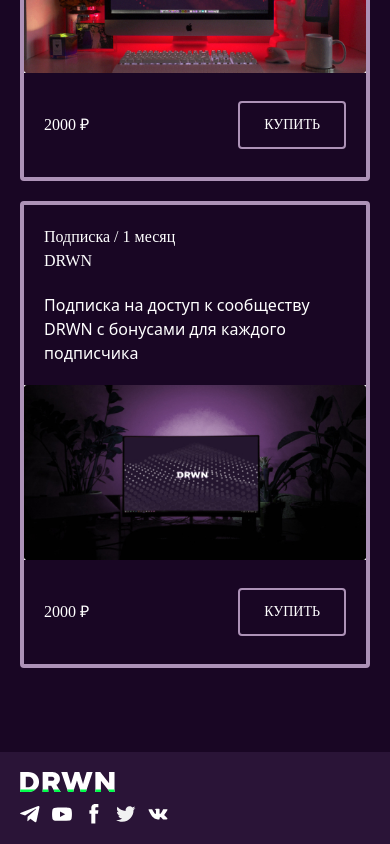
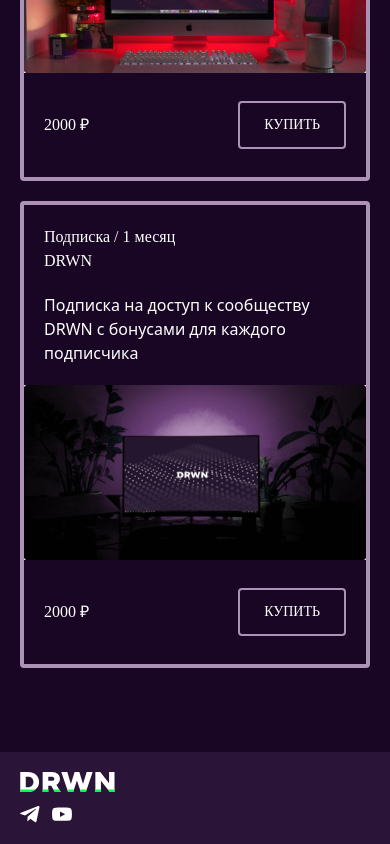
Before and after one commit to firedrwn/drwn-land, a Nuxt app: page /education in a window 390 px wide. Shown: the part 8299-9143 px from the top of the page. Built offline with nearby package versions, Linux system fonts and the light colour scheme; what vue-agile would draw is missing.

Commit message:
fixes in algo and ideas land and footer and flags

```diff
--- a/components/Footer.vue
+++ b/components/Footer.vue
@@ -6,8 +6,8 @@
         </div>
 
         <div class="flex align-middle ml-5 mt-3 sm:mx-5 md:mr-32">
-            <a class="mr-3 md:mr-5" v-for="img in images" :key="img"  href="">
-                <img class="w-5 h-5" :src="img" alt="">
+            <a class="mr-3 md:mr-5" v-for="img in images" :key="img.img"  :href="img.link">
+                <img class="w-5 h-5" :src="img.img" alt="">
             </a>
         </div>
       </div>
@@ -19,11 +19,8 @@
     data() {
         return {
             images: [
-                '/img/tg.svg',
-                '/img/yt.svg',
-                '/img/fb.svg',
-                '/img/tw.svg',
-                '/img/vk.svg',
+                { img: '/img/tg.svg', link: 'https://t.me/drwn_trade'},
+                { img: '/img/yt.svg', link: 'https://www.youtube.com/channel/UCLbKokxJVsqfraWGYKtC7Uw'},
             ]
         }
     }
--- a/components/Navbar.vue
+++ b/components/Navbar.vue
@@ -19,8 +19,8 @@
         </div>
 
         <div :class="{ hidden: isHidden }" class="flex self-center pb-5 sm:pb-0 cursor-pointer ml-14 sm:mb-0 sm:ml-auto sm:mr-10 lg:mr-32">
-            <img class="w-7 mr-2 h-5" src="@/assets/img/ru.png" alt="">
-            <img class="w-7 mr-2 h-5" src="@/assets/img/en.png" alt="">
+            <!-- <img class="w-7 mr-2 h-5" src="@/assets/img/ru.png" alt="">
+            <img class="w-7 mr-2 h-5" src="@/assets/img/en.png" alt=""> -->
         </div>
     </div>
 </div>
--- a/pages/algo.vue
+++ b/pages/algo.vue
@@ -21,8 +21,8 @@
             </div> -->
 
             <div class="flex self-center align-middle  cursor-pointer ml-14 sm:mb-0 sm:ml-auto sm:mr-10 lg:mr-32">
-                <img class="w-7 mr-2 h-5" src="@/assets/img/ru.png" alt="">
-                <img class="w-7 mr-2 h-5" src="@/assets/img/en.png" alt="">
+                <!-- <img class="w-7 mr-2 h-5" src="@/assets/img/ru.png" alt="">
+                <img class="w-7 mr-2 h-5" src="@/assets/img/en.png" alt=""> -->
             </div>
         </div>
     </div>
@@ -38,7 +38,7 @@
                   <div class="font-ttnorms sm:text-lg xl:text-2xl">применимость разных инструментов.</div>
                   <div class="font-ttnorms sm:text-lg xl:text-2xl">Мы даем это — попробуй бесплатно!</div>
                   <div class="flex">
-                    <a :href="'http://t.me/drwntrade_bot/?start=' + utm" class="bot font-benzin-bold py-1 px-2 mt-8 xl:py-2 xl:px-3 xl:text-lg border-2 border-base-green rounded cursor-pointer transition duration-300 hover:bg-base-green hover:text-deep-purple uppercase">начать</a>
+                    <a :href="'http://t.me/drwntrade_bot/?start=' + utm" class="bot font-benzin-bold mt-8 py-3 px-6 text-sm border-2 border-base-green rounded cursor-pointer transition duration-300 hover:bg-base-green hover:text-deep-purple uppercase">начать</a>
                   </div>
               </div>
               <div class="relative mt-5 md:mt-0">
@@ -66,7 +66,7 @@
                     <div class="font-ttnorms ml-3 text-lg xl:text-2xl">Сообщество единомышленников</div>
                   </div>
                   <div id="stag" class="flex">
-                    <a :href="'http://t.me/drwntrade_bot/?start=' + utm" class="bot font-benzin-bold py-2 px-3 mt-8 xl:py-2 xl:px-3 xl:text-lg border-2 border-base-green text-white transition duration-300 hover:bg-base-green hover:text-deep-purple rounded-sm cursor-pointer uppercase">начать</a>
+                    <a :href="'http://t.me/drwntrade_bot/?start=' + utm" class="bot font-benzin-bold mt-8 py-3 px-6 text-sm border-2 border-base-green rounded cursor-pointer transition duration-300 hover:bg-base-green hover:text-deep-purple uppercase">начать</a>
                   </div>
               </div>
               <div class="mt-5 md:mt-12 md:w-2/3 lg:mt-28 lg:mb-20">
@@ -80,7 +80,10 @@
                     </g>
                     </svg>
 
-                    <img id="tablet" class="lg:pl-24" src="/img/tablet.png" alt="">
+                    <!-- <img id="tablet" class="lg:pl-24" src="/img/tablet.png" alt=""> -->
+                    <div id="tablet" class="z-10 lg:pl-24 h-64">
+                        <iframe class="w-full h-full"  src="https://www.youtube.com/embed/hArP4g4OSi0" title="YouTube video player" frameborder="0" allow="accelerometer; autoplay; clipboard-write; encrypted-media; gyroscope; picture-in-picture" allowfullscreen></iframe>
+                    </div>
                   </div>
               </div>
           </div>
@@ -132,7 +135,7 @@
 
             <div class="flex justify-center lg:justify-around lg:w-1/2 lg:pl-64">
                 <div class="md:self-center">
-                    <a :href="'http://t.me/drwntrade_bot/?start=' + utm" class="bot border-2 border-base-green text-white inline-block py-2 px-4 rounded transform hover:bg-base-green hover:text-deep-purple transition duration-300 cursor-pointer font-benzin-bold uppercase">Получить</a>
+                    <a :href="'http://t.me/drwntrade_bot/?start=' + utm" class="bot text-white font-benzin-bold mt-8 py-3 px-6 text-sm border-2 border-base-green rounded cursor-pointer transition duration-300 hover:bg-base-green hover:text-deep-purple uppercase">Получить</a>
                 </div>
             </div>
 
@@ -154,8 +157,8 @@
         </div>
 
         <div class="flex align-middle ml-5 mt-3 sm:mx-5 md:mr-32">
-            <a class="mr-3 md:mr-5" v-for="img in images" :key="img"  href="">
-                <img class="w-5 h-5" :src="img" alt="">
+            <a class="mr-3 md:mr-5" v-for="img in images" :key="img.img"  :href="img.link">
+                <img class="w-5 h-5" :src="img.img" alt="">
             </a>
         </div>
       </div>
@@ -172,11 +175,8 @@
       utm: '',
       isHidden: this.menuHidden(),
       images: [
-                '/img/tg.svg',
-                '/img/yt.svg',
-                '/img/fb.svg',
-                '/img/tw.svg',
-                '/img/vk.svg',
+                { img: '/img/tg.svg', link: 'https://t.me/drwn_trade'},
+                { img: '/img/yt.svg', link: 'https://www.youtube.com/channel/UCLbKokxJVsqfraWGYKtC7Uw'},
             ],
       feedbacks: [
                 {
@@ -199,7 +199,7 @@
                     name: 'Анна',
                     initials: 'AA',
                     img: '/img/ayzada.png',
-                    vid: 'https://www.youtube.com/',
+                    vid: 'https://www.youtube.com/watch?v=CItDrVpZbo0',
                     text: 'Действительно, кладезь полезной информации для новичков. Помогает ориентироваться на рынке!',
                     open: false,
                 },
--- a/pages/ideasland.vue
+++ b/pages/ideasland.vue
@@ -21,8 +21,8 @@
             </div> -->
 
             <div class="flex self-center align-middle  cursor-pointer ml-14 sm:mb-0 sm:ml-auto sm:mr-10 lg:mr-32">
-                <img class="w-7 mr-2 h-5" src="@/assets/img/ru.png" alt="">
-                <img class="w-7 mr-2 h-5" src="@/assets/img/en.png" alt="">
+                <!-- <img class="w-7 mr-2 h-5" src="@/assets/img/ru.png" alt="">
+                <img class="w-7 mr-2 h-5" src="@/assets/img/en.png" alt=""> -->
             </div>
         </div>
     </div>
@@ -41,15 +41,15 @@
                     <a :href="'http://t.me/drwntrade_bot/?start=' + utm" class="bot font-benzin-bold mt-8 py-3 px-6 text-sm border-2 border-base-green rounded cursor-pointer transition duration-300 hover:bg-base-green hover:text-deep-purple uppercase">начать</a>
                   </div>
               </div>
-              <div class="relative mt-5 md:mt-0 mr-3 lg:w-1/3 lg:mr-32">
-                  <img class="z-10 macbook" src="/img/iphone.png" alt="">
+              <div class="relative flex justify-center items-center mt-5 md:mt-0 mr-3 lg:w-1/3 lg:mr-32">
+                  <img class="z-10 macbook w-56 md:w-96" src="/img/iphone.png" alt="">
               </div>
           </div>
       </div>
 
       <div class="bg-deep-purple text-white">
           <div id="arrowSection" class="flex flex-col lg:mx-auto lg:max-w-screen-2xl py-10 lg:py-28 sm:mx-10 md:flex-row md:justify-center">
-              <div class="ml-8 md:w-2/3 lg:ml-20 md:mt-10 lg:mt-24 xl:pl-32 xl:mt-12 lg:pt-1 md:order-last">
+              <div class="ml-8 pr-4 md:w-2/3 lg:ml-20 md:mt-10 lg:mt-24 xl:pl-32 xl:mt-12 lg:pt-1 md:order-last">
                   <div id="stag" class="font-benzin-bold text-3xl lg:text-4xl xl:text-4xl">Делегируй</div>
                   <div id="stag" class="font-benzin-bold text-3xl lg:text-4xl xl:text-4xl xl:mb-5 2xl:mb-10">инфошум нам!</div>
                   <div id="stag" class="flex align-middle mt-5 mb-3">
@@ -83,7 +83,10 @@
                     </g>
                     </svg>
 
-                    <img id="tablet" class="lg:pl-24" src="/img/tablet.png" alt="">
+                    <!-- <img id="tablet" class="lg:pl-24" src="/img/tablet.png" alt=""> -->
+                    <div id="tablet" class="z-10 lg:pl-24 h-64">
+                        <iframe class="w-full h-full"  src="https://www.youtube.com/embed/NMxZhitCLJE" title="YouTube video player" frameborder="0" allow="accelerometer; autoplay; clipboard-write; encrypted-media; gyroscope; picture-in-picture" allowfullscreen></iframe>
+                    </div>
                   </div>
               </div>
           </div>
@@ -145,8 +148,8 @@
         </div>
 
         <div class="flex align-middle ml-5 mt-3 sm:mx-5 md:mr-32">
-            <a class="mr-3 md:mr-5" v-for="img in images" :key="img"  href="">
-                <img class="w-5 h-5" :src="img" alt="">
+            <a class="mr-3 md:mr-5" v-for="img in images" :key="img.img"  :href="img.link">
+                <img class="w-5 h-5" :src="img.img" alt="">
             </a>
         </div>
       </div>
@@ -183,17 +186,14 @@
                     name: 'Анна',
                     initials: 'AA',
                     img: '/img/ayzada.png',
-                    vid: 'https://www.youtube.com/',
+                    vid: 'https://www.youtube.com/watch?v=CItDrVpZbo0',
                     text: 'Действительно, кладезь полезной информации для новичков. Помогает ориентироваться на рынке!',
                     open: false,
                 },
             ],
       images: [
-                '/img/tg.svg',
-                '/img/yt.svg',
-                '/img/fb.svg',
-                '/img/tw.svg',
-                '/img/vk.svg',
+                { img: '/img/tg.svg', link: 'https://t.me/drwn_trade'},
+                { img: '/img/yt.svg', link: 'https://www.youtube.com/channel/UCLbKokxJVsqfraWGYKtC7Uw'},
             ],
       strategy: [
           {
```
